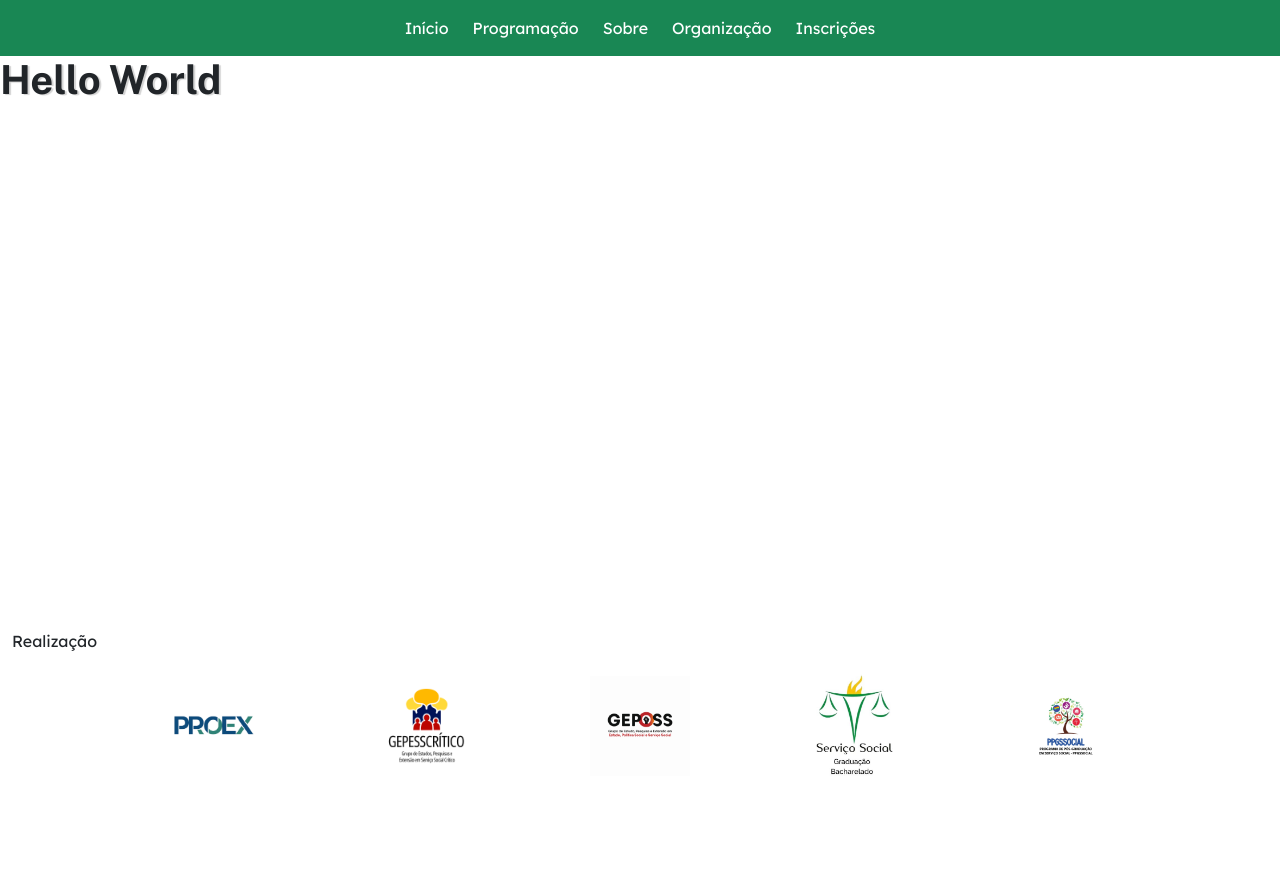
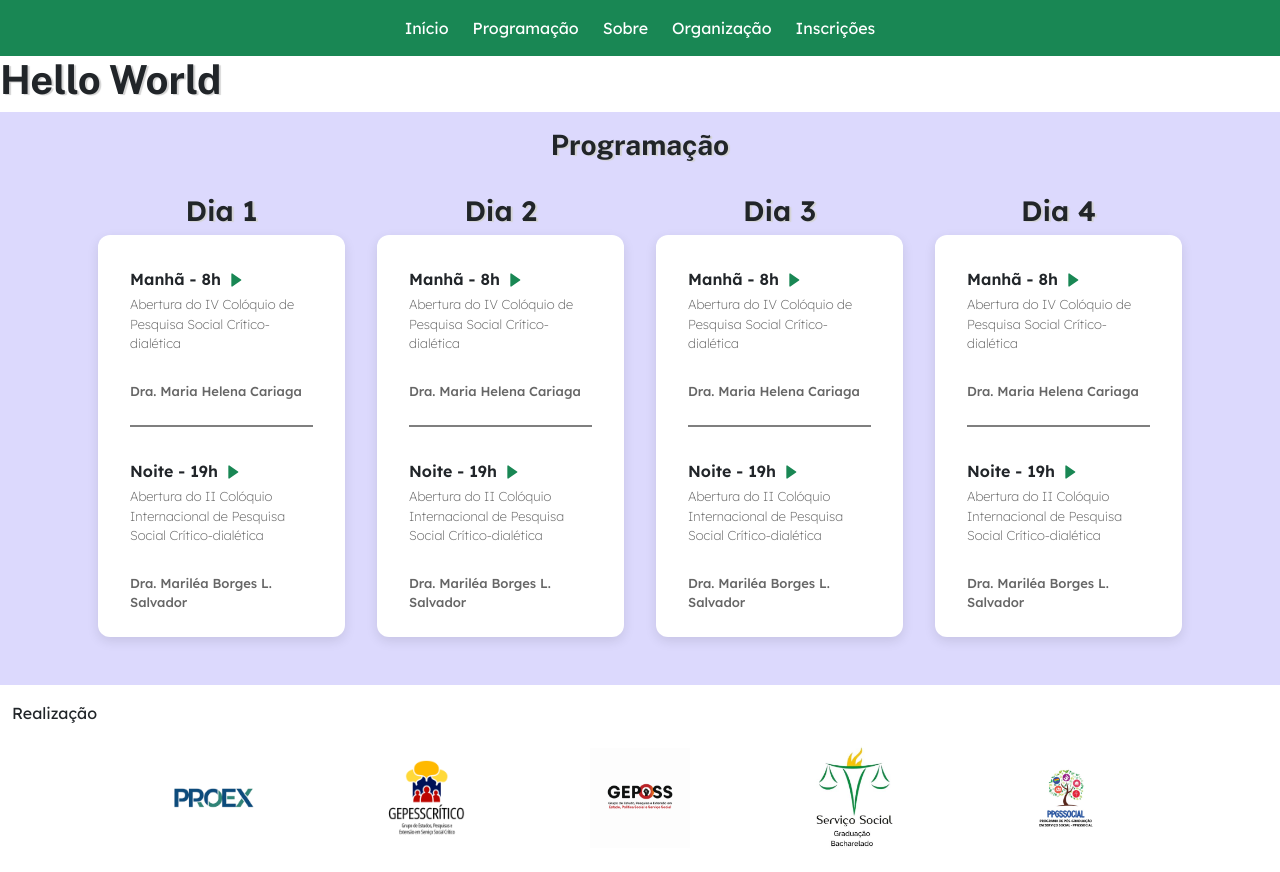
Before and after one commit to jademenezes/cpscdiv-web, a React (Vite) app: page / in a window 1280 px wide. Before the commit the page ends 800 px from the top, so only its background shows below. Built offline with nearby package versions, Linux system fonts and the light colour scheme.

Commit message:
Created Prog component and set up routing to home page

```diff
--- a/src/App.tsx
+++ b/src/App.tsx
@@ -1,5 +1,12 @@
+import Prog from './components/Prog';
+
 function App() {
-  return <h1>Hello World</h1>;
+  return (
+    <>
+      <h1>Hello World</h1>
+      <Prog></Prog>
+    </>
+  );
 }
 
 export default App;
--- a/src/components/Navbar.tsx
+++ b/src/components/Navbar.tsx
@@ -22,7 +22,7 @@ const Navbar = () => {
               </a>
             </li>
             <li className="nav-item">
-              <a className="nav-link" href="">
+              <a className="nav-link" href="/#schedule">
                 Programação
               </a>
             </li>
--- /dev/null
+++ b/src/components/Prog.tsx
@@ -0,0 +1,23 @@
+import progData from '../data/progData.json';
+import ProgCard from './ProgCard';
+
+const Prog = () => {
+  return (
+    <div className="prog-container py-3" id="schedule">
+      <div className="prog-title">
+        <h3>Programação</h3>
+      </div>
+      <div className="container my-3">
+        <div className="row row-cols-1 row-cols-md-1 row-cols-lg-2 row-cols-xl-4 mx-md-5 mx-lg-0 g-lg-0 g-xl-0 g-xxl-4 justify-content-center">
+          {progData.map((data, index) => (
+            <div key={index} className="col">
+              <ProgCard date={data.date} courses={data.courses} />
+            </div>
+          ))}
+        </div>
+      </div>
+    </div>
+  );
+};
+
+export default Prog;
--- /dev/null
+++ b/src/data/progData.json
@@ -0,0 +1,62 @@
+[
+  {
+    "date": "Dia 1",
+    "courses": [
+      {
+        "period": "Manhã - 8h",
+        "description": "Abertura do IV Colóquio de Pesquisa Social Crítico-dialética",
+        "teacher": "Dra. Maria Helena Cariaga"
+      },
+      {
+        "period": "Noite - 19h",
+        "description": "Abertura do II Colóquio Internacional de Pesquisa Social Crítico-dialética",
+        "teacher": "Dra. Mariléa Borges L. Salvador"
+      }
+    ]
+  },
+  {
+    "date": "Dia 2",
+    "courses": [
+      {
+        "period": "Manhã - 8h",
+        "description": "Abertura do IV Colóquio de Pesquisa Social Crítico-dialética",
+        "teacher": "Dra. Maria Helena Cariaga"
+      },
+      {
+        "period": "Noite - 19h",
+        "description": "Abertura do II Colóquio Internacional de Pesquisa Social Crítico-dialética",
+        "teacher": "Dra. Mariléa Borges L. Salvador"
+      }
+    ]
+  },
+  {
+    "date": "Dia 3",
+    "courses": [
+      {
+        "period": "Manhã - 8h",
+        "description": "Abertura do IV Colóquio de Pesquisa Social Crítico-dialética",
+        "teacher": "Dra. Maria Helena Cariaga"
+      },
+      {
+        "period": "Noite - 19h",
+        "description": "Abertura do II Colóquio Internacional de Pesquisa Social Crítico-dialética",
+        "teacher": "Dra. Mariléa Borges L. Salvador"
+      }
+    ]
+  },
+  {
+    "date": "Dia 4",
+    "courses": [
+      {
+        "period": "Manhã - 8h",
+        "description": "Abertura do IV Colóquio de Pesquisa Social Crítico-dialética",
+        "teacher": "Dra. Maria Helena Cariaga"
+      },
+      {
+        "period": "Noite - 19h",
+        "description": "Abertura do II Colóquio Internacional de Pesquisa Social Crítico-dialética",
+        "teacher": "Dra. Mariléa Borges L. Salvador"
+      }
+    ]
+  }
+]
```
